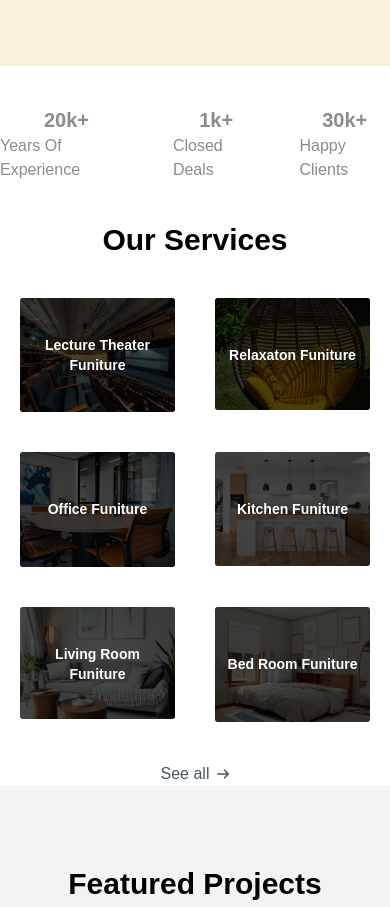
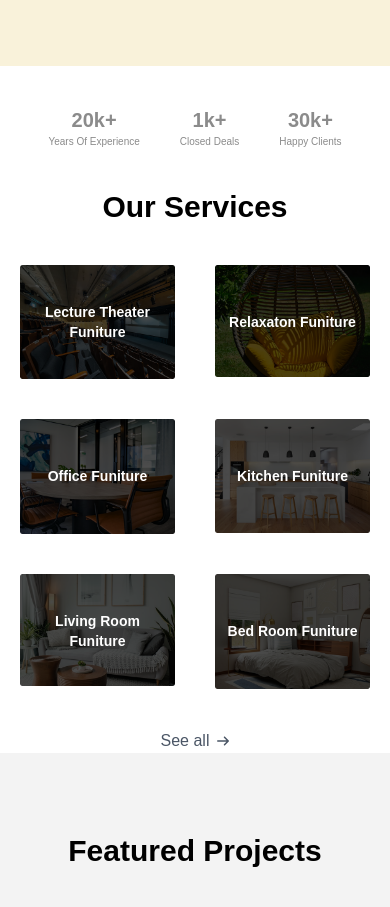
Before and after one commit to Bida3443/Forest-products, a Next.js app: page / in a window 390 px wide. Shown: the part 880-1787 px from the top of the page. Built offline with nearby package versions, Linux system fonts and the light colour scheme.

Commit message:
forest products

```diff
--- a/src/components/Frame/Frame.tsx
+++ b/src/components/Frame/Frame.tsx
@@ -22,7 +22,7 @@ export default function  Frame (){
             {rame.map((items,index)=>(
                 <div key={index} className='flex items-center flex-col '>
                     <p className='lg:text-3xl text-xl font-bold'>{items.text}</p>
-                    <p className="lg:text-3xl text-md">{items.link}</p>
+                    <p className="lg:text-3xl text-[10px]">{items.link}</p>
                 </div>
             ))}
         </div>
```
